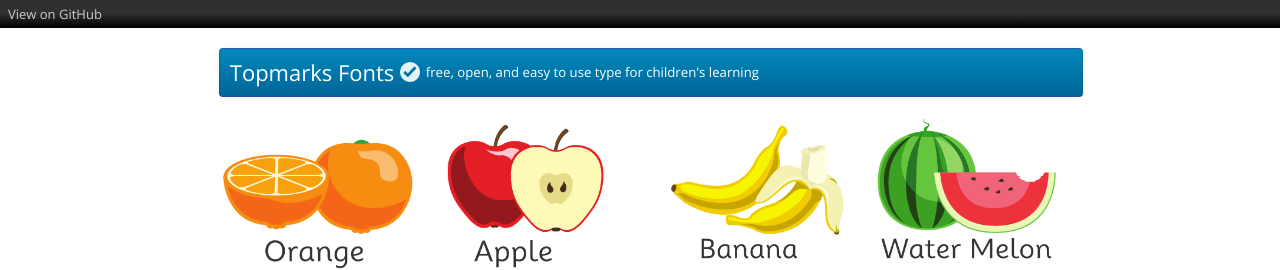
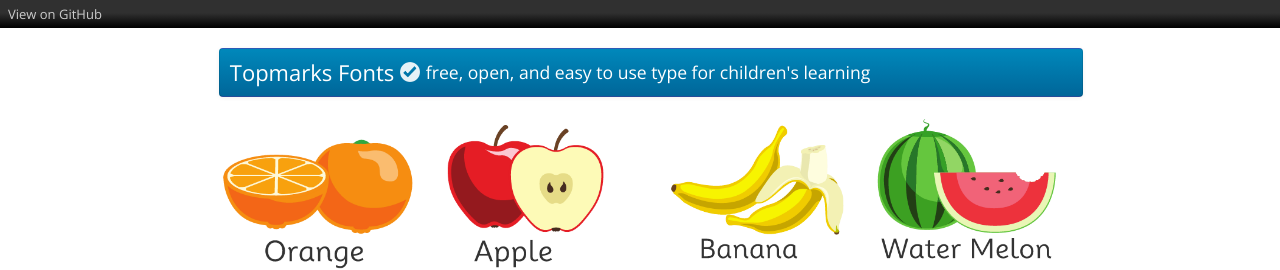
Before and after one commit to vernnobile/topmarks, a Jekyll site: the page built from index.html, in a window 1280 px wide. Shown: the top 270 px of the page. Built offline with Jekyll 4.4.1, drawn with Linux system fonts in a browser that asks for light colours; some web fonts are replaced; Markdown is read by kramdown in place of the engine named in the settings.

Commit message:
Update header-masthead.html

```diff
--- a/_includes/header-masthead.html
+++ b/_includes/header-masthead.html
@@ -1,6 +1,6 @@
 <!-- mainnavbar -->
         <div class="navbar navbar-static-cont-width"><div class="navTitle"><a href="index.html">Topmarks
           Fonts </a><img style="margin-bottom:1px" src="images/tick.png" height="20px" width="20px"/>
-                  <span style="font-size:0.6em;vertical-align:middle;">free, open, and easy to use type for children's learning</span></div>
+                  <span style="font-size:0.8em;vertical-align:middle;">free, open, and easy to use type for children's learning</span></div>
           </div>
         <!-- end header -->
```
